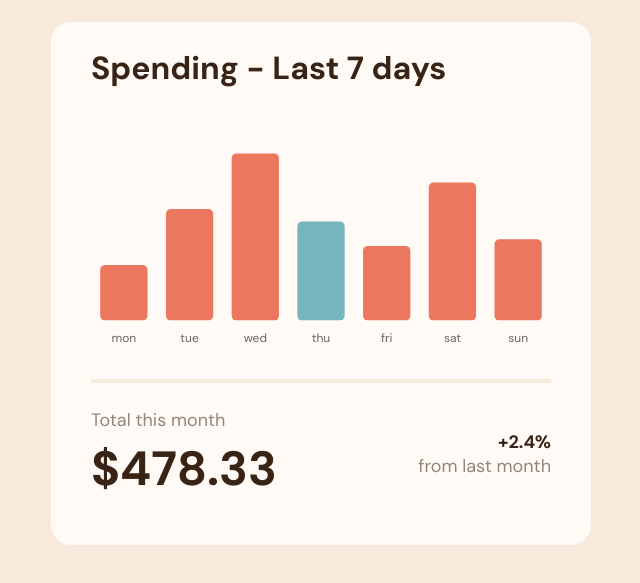
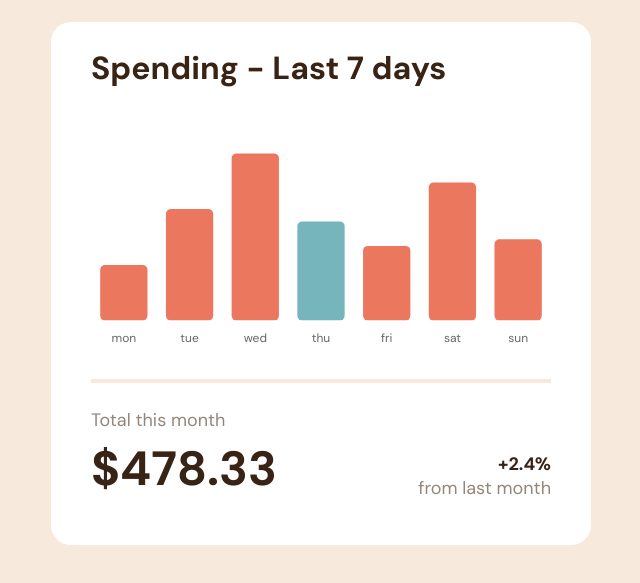
Before and after one commit to Javieer57/FEM-expenses-chart-component, a plain HTML site: page index.html in a window 1280 px wide. Shown: the part 213-796 px from the top of the page, without its empty margins (319-959 px from the left). Drawn offline with nearby package versions, Linux system fonts and the light colour scheme.

Commit message:
Fix body color and details align

```diff
--- a/index.html
+++ b/index.html
@@ -81,7 +81,7 @@
 
 			<div class="body-divider"></div>
 
-			<section class="l-flex">
+			<section class="l-flex-bottom">
 				<h2 class="month-balance l-flex-column">
 					<span class="text">Total this month</span>
 					<span>$478.33</span>
--- a/styles.css
+++ b/styles.css
@@ -50,7 +50,7 @@ img {
 
 .body {
 	padding: 25px 20px;
-	background-color: var(--very-pale-orange);
+	background-color: white;
 }
 
 .l-container {
@@ -63,6 +63,12 @@ img {
 	display: flex;
 	justify-content: space-between;
 	align-items: center;
+}
+
+.l-flex-bottom {
+	display: flex;
+	justify-content: space-between;
+	align-items: end;
 }
 
 .l-flex-column {
@@ -141,7 +147,6 @@ img {
 
 	.body {
 		padding: 25px 40px 45px;
-		background-color: var(--very-pale-orange);
 	}
 
 	/* Modules */
```
